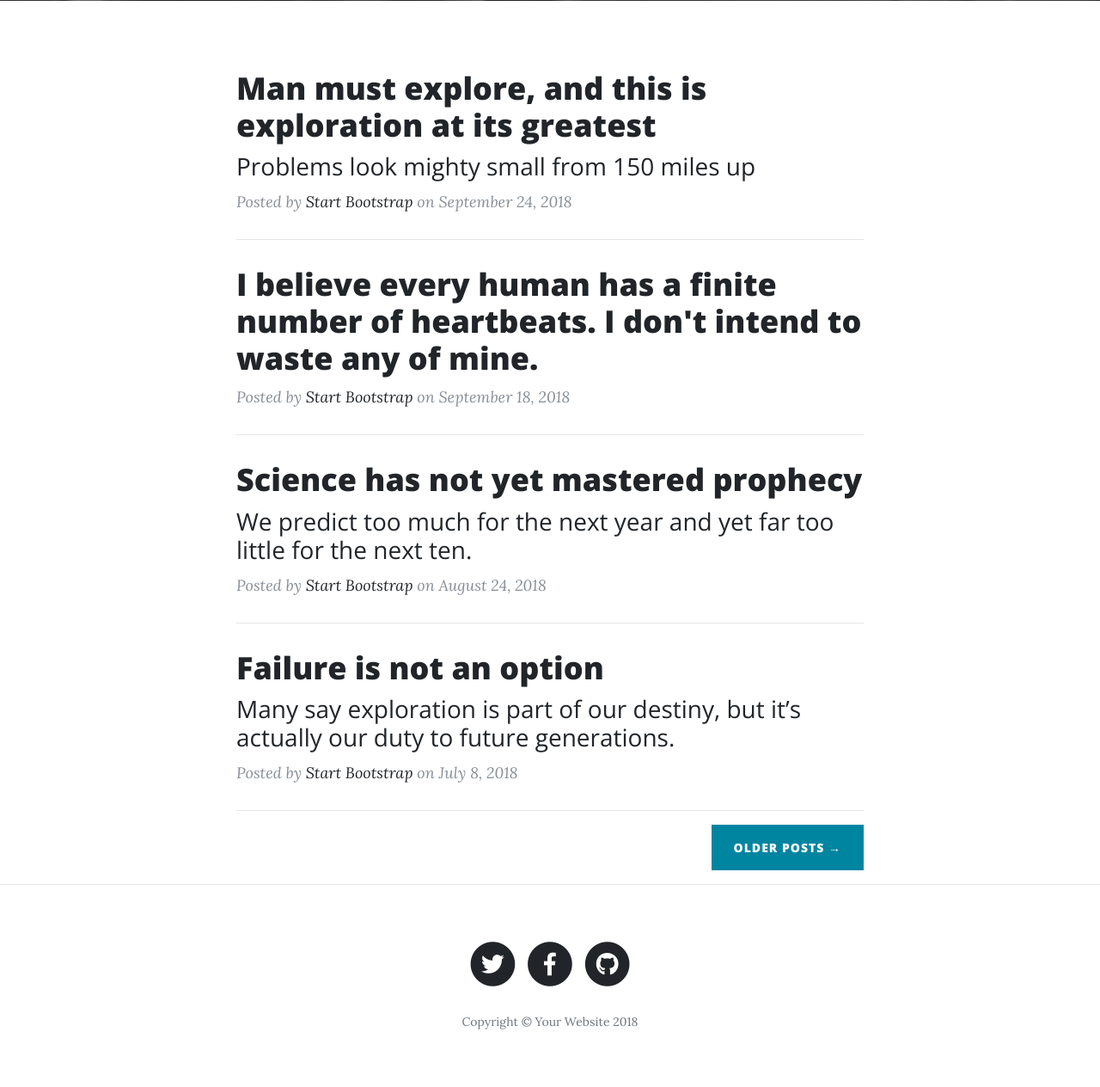
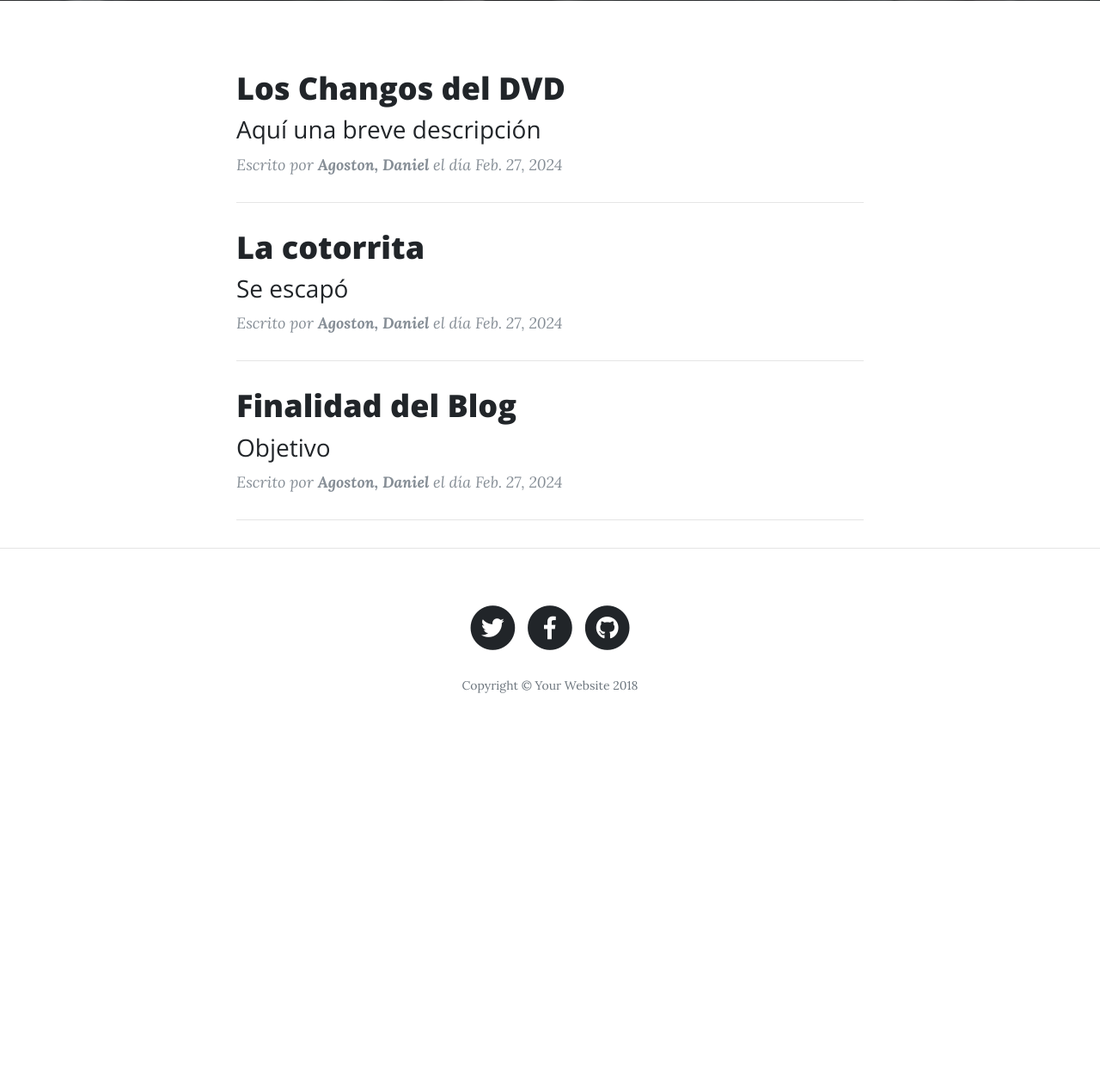
Before and after one commit to danielagoston/Blog, a Django app: page / in a window 1280 px wide. Shown: the part 474-1738 px from the top of the page at 86% size. After the commit the page ends 1280 px from the top, so only its background shows below. Run offline with Django 3.2, Linux system fonts and the light colour scheme; data comes from the database, SQL or seed files in the repository; both versions use the stored data as it was after the commit; some libraries are stand-ins or nearby versions.

Commit message:
Agregar listado y visualizar post

```diff
--- a/aplicaciones/blog/urls.py
+++ b/aplicaciones/blog/urls.py
@@ -1,10 +1,11 @@
 from django.urls import path
-from .views import home, about, anecdotes, purpose
+from .views import home, about, anecdotes, purpose,detallePost
 
 urlpatterns = [
     path('',home, name = 'index'),
-    path('about/',about, name = 'about'),
-    path('anecdotes/',anecdotes, name = 'anecdotes'),
-    path('purpose/',purpose, name = 'purpose'),
+    path('<slug:slug>/', detallePost, name = 'detalle_post'),
+    path('about/', about, name = 'about'),
+    path('anecdotes/', anecdotes, name = 'anecdotes'),
+    path('purpose/', purpose, name = 'purpose'),
 
 ]
--- a/aplicaciones/blog/views.py
+++ b/aplicaciones/blog/views.py
@@ -1,13 +1,29 @@
 from django.shortcuts import render
+from .models import Post, Categoria
 
 def home(request):
-    return render (request, 'index.html')
+    posts = Post.objects.filter(estado = True)
+    return render (request, 'index.html', {'posts':posts})
 
+def detallePost(request,slug):
+    post = Post.objects.get(
+        slug = slug
+    )
+    return render(request,'post.html', {'detalle_post':post})
 def about(request):
-    return render (request, 'about.html')
+    posts = Post.objects.filter(
+        estado = True,
+        categoria = Categoria.objects.get(nombre = '¿Quiénes Somos?'))
+    return render (request, 'about.html', {'posts':posts})
 
 def anecdotes(request):
-    return render (request, 'anecdotes.html')
+    posts = Post.objects.filter(
+        estado = True,
+        categoria = Categoria.objects.get(nombre = 'Anécdotas'))
+    return render (request, 'anecdotes.html', {'posts':posts})
 
 def purpose(request):
-    return render (request, 'purpose.html')
+    posts = Post.objects.filter(
+        estado = True,
+        categoria = Categoria.objects.get(nombre = 'Propósito'))
+    return render (request, 'purpose.html', {'posts':posts})
--- a/templates/about.html
+++ b/templates/about.html
@@ -1,7 +1,7 @@
 
 {% extends 'index.html' %}
 {% load static %}
-{% block title %}¿Quienes somos?{% endblock title %}
+{% block title %}¿Quiénes somos?{% endblock title %}
 
 {% block imagen %}
   {% static 'img/about.gif' %}
--- a/templates/index.html
+++ b/templates/index.html
@@ -68,71 +68,36 @@
       </div>
     </header>
 
+
     <!-- Main Content -->
     <div class="container">
       <div class="row">
         <div class="col-lg-8 col-md-10 mx-auto">
+          {% block contenido %}
+          {% if posts %}
+            {% for post in posts %}
               <div class="post-preview">
-            <a href="post.html">
+                <a href="{% url 'blog:detalle_post' post.slug %}">
                   <h2 class="post-title">
-                Man must explore, and this is exploration at its greatest
+                    {{ post.titulo }}
                   </h2>
                   <h3 class="post-subtitle">
-                Problems look mighty small from 150 miles up
+                    {{ post.descripcion }}
                   </h3>
                 </a>
-            <p class="post-meta">Posted by
-              <a href="#">Start Bootstrap</a>
-              on September 24, 2018</p>
+                <p class="post-meta">Escrito por
+                  <strong>{{ post.autor }}</strong>
+                  el día {{ post.fecha_creacion }}</p>
               </div>
               <hr>
-          <div class="post-preview">
-            <a href="post.html">
-              <h2 class="post-title">
-                I believe every human has a finite number of heartbeats. I don't intend to waste any of mine.
-              </h2>
-            </a>
-            <p class="post-meta">Posted by
-              <a href="#">Start Bootstrap</a>
-              on September 18, 2018</p>
-          </div>
-          <hr>
-          <div class="post-preview">
-            <a href="post.html">
-              <h2 class="post-title">
-                Science has not yet mastered prophecy
-              </h2>
-              <h3 class="post-subtitle">
-                We predict too much for the next year and yet far too little for the next ten.
-              </h3>
-            </a>
-            <p class="post-meta">Posted by
-              <a href="#">Start Bootstrap</a>
-              on August 24, 2018</p>
-          </div>
-          <hr>
-          <div class="post-preview">
-            <a href="post.html">
-              <h2 class="post-title">
-                Failure is not an option
-              </h2>
-              <h3 class="post-subtitle">
-                Many say exploration is part of our destiny, but it’s actually our duty to future generations.
-              </h3>
-            </a>
-            <p class="post-meta">Posted by
-              <a href="#">Start Bootstrap</a>
-              on July 8, 2018</p>
-          </div>
-          <hr>
-          <!-- Pager -->
-          <div class="clearfix">
-            <a class="btn btn-primary float-right" href="#">Older Posts &rarr;</a>
+            {% endfor %}
+          {% else %}
+            <h1>¡No existen post registrados!</h1>
+          {% endif %}
+          {% endblock contenido %}
         </div>
       </div>
     </div>
-    </div>
-
     <hr>
 
     <!-- Footer -->
--- a/templates/purpose.html
+++ b/templates/purpose.html
@@ -3,7 +3,7 @@
 {% block title %}¿Anécdotas?{% endblock title %}
 
 {% block imagen %}
-  {% static 'img/purpose.jpeg' %}
+  {% static 'img/purpose.jpg' %}
 {% endblock imagen %}
 
 {% block titulo_principal %}Propósito{% endblock titulo_principal %}
```
Also changed, not shown: templates/post.html (added, +26 -0 lines), db.sqlite3, static/img/purpose.jpg (added). Lines whose indentation alone changed are shown as unchanged.
